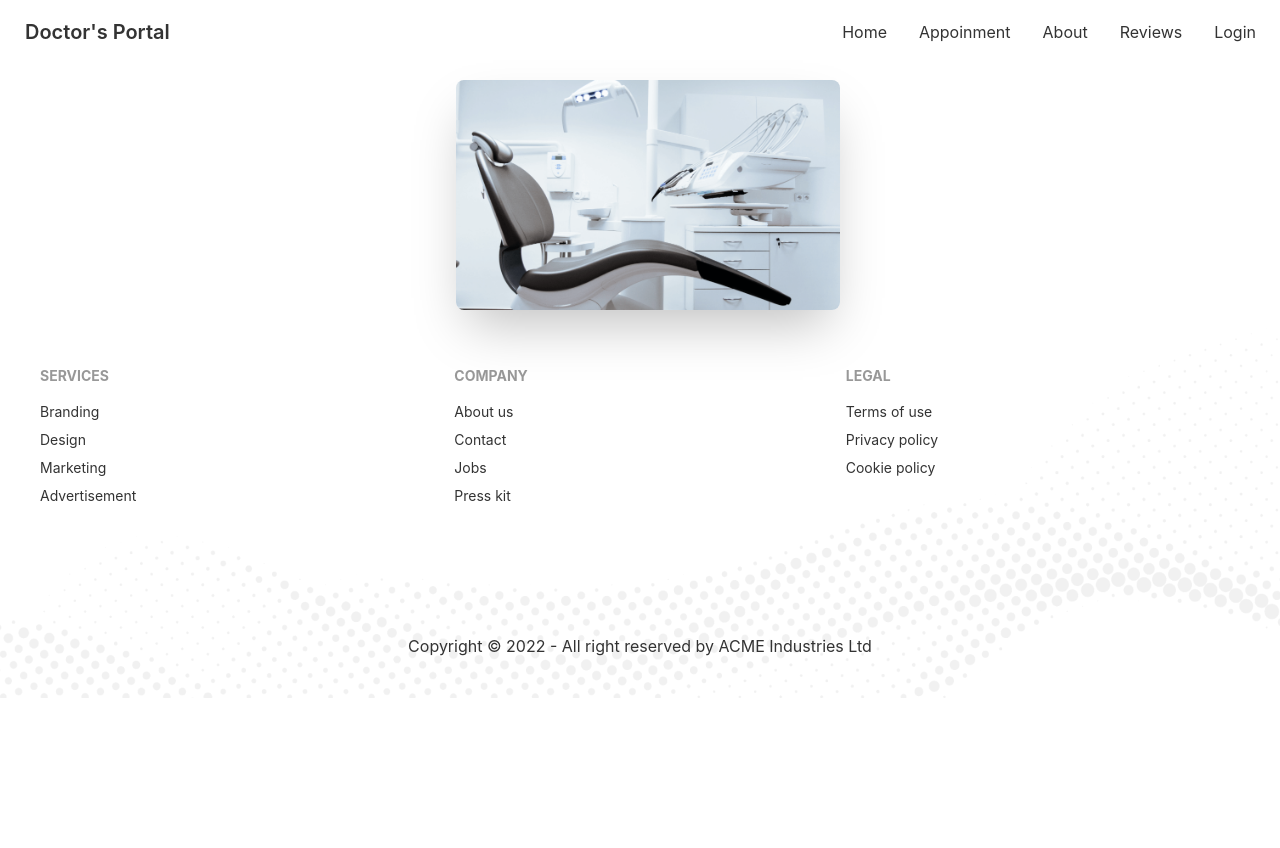
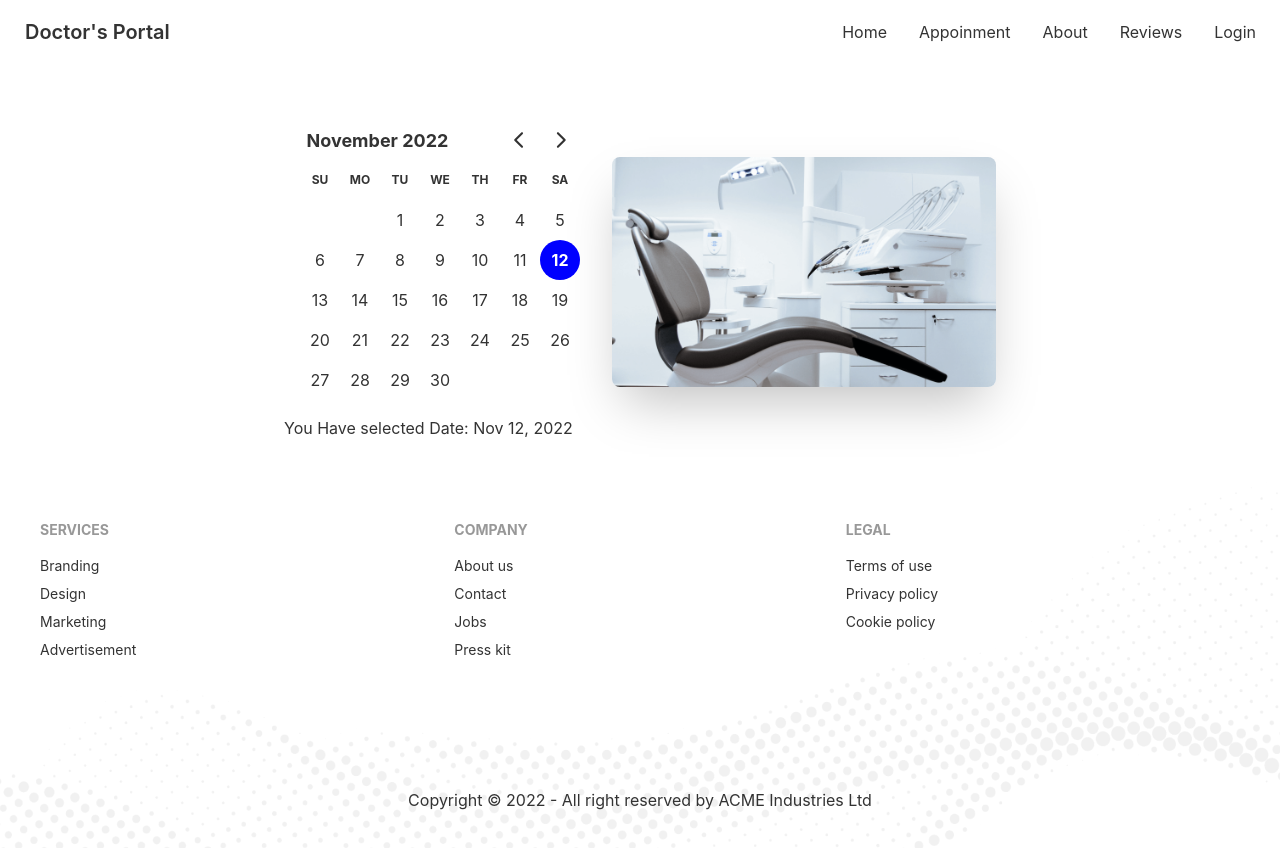
Before and after one commit to Nayem-Mursalin/doctors-portal-client, a React (Create React App) app: page /appoinment in a window 1280 px wide. Shown: the top 848 px of the page. Before the commit the page ends 800 px from the top, so only its background shows below. Built offline with nearby package versions, Linux system fonts and the light colour scheme.

Commit message:
72-2 react day picker

```diff
--- a/package.json
+++ b/package.json
@@ -7,7 +7,9 @@
     "@testing-library/react": "^13.4.0",
     "@testing-library/user-event": "^13.5.0",
     "daisyui": "^2.39.1",
+    "date-fns": "^2.29.3",
     "react": "^18.2.0",
+    "react-day-picker": "^8.3.6",
     "react-dom": "^18.2.0",
     "react-router-dom": "^6.4.3",
     "react-scripts": "5.0.1",
--- a/src/index.js
+++ b/src/index.js
@@ -3,6 +3,7 @@
 import './index.css';
 import App from './App';
 import reportWebVitals from './reportWebVitals';
+import 'react-day-picker/dist/style.css';
 
 const root = ReactDOM.createRoot(document.getElementById('root'));
 root.render(
--- a/src/pages/Appoinment/AppoinmentBanner/AppoinmentBanner.js
+++ b/src/pages/Appoinment/AppoinmentBanner/AppoinmentBanner.js
@@ -1,14 +1,22 @@
-import React from 'react';
+import React, { useState } from 'react';
 import chair from '../../../assets/images/chair.png';
+import { DayPicker } from 'react-day-picker';
+import { format } from 'date-fns';
 
 const AppoinmentBanner = () => {
+    const [selectedDate, setSelectedDate] = useState(new Date());
     return (
-        <header>
+        <header className='my-6'>
             <div className="hero">
                 <div className="hero-content flex-col lg:flex-row-reverse">
                     <img src={chair} alt="" className="max-w-sm rounded-lg shadow-2xl" />
                     <div>
-
+                        <DayPicker
+                            mode='single'
+                            selected={selectedDate}
+                            onSelect={setSelectedDate}
+                        />
+                        <p>You Have selected Date: {format(selectedDate, 'PP')}</p>
                     </div>
                 </div>
             </div>
```
Also changed, not shown: 1 other file (tests, documents, lock files or other folders).
